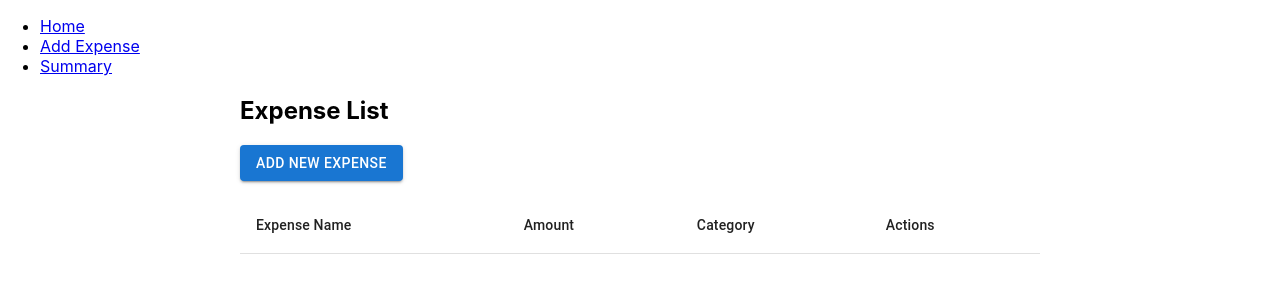
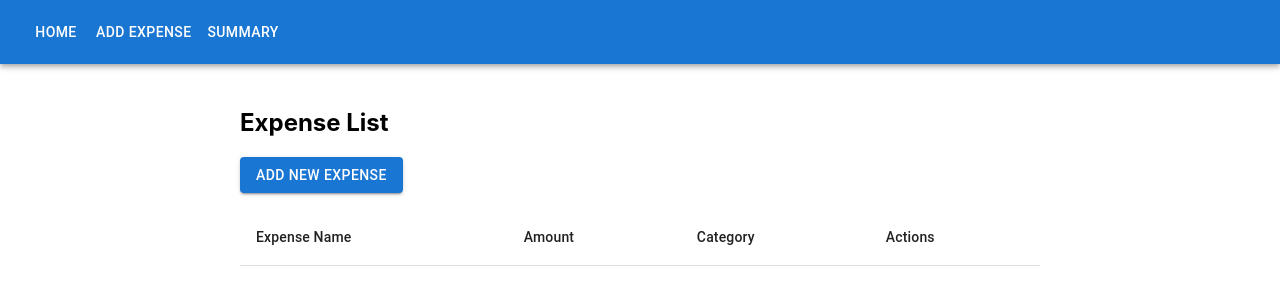
Before and after one commit to ARIERICYRON/expense-manager, a React (Create React App) app: page / in a window 1280 px wide. Shown: the top 300 px of the page. Built offline with nearby package versions, Linux system fonts and the light colour scheme.

Commit message:
styled my navbar

```diff
--- a/src/App.js
+++ b/src/App.js
@@ -5,26 +5,27 @@ import AddExpense from './components/AddExpense';
 import EditExpense from './components/EditExpense';
 import ExpenseSummary from './components/ExpenseSummary';
 import { ExpenseProvider } from './context/ExpenseContext';
+import { AppBar, Toolbar, Button, Box } from '@mui/material';
 
 function App() {
   return (
     <ExpenseProvider>
       <Router>
-        <nav>
-          <ul>
-            <li><Link to="/">Home</Link></li>
-            <li><Link to="/add">Add Expense</Link></li>
-            <li><Link to="/summary">Summary</Link></li>
-          </ul>
-        </nav>
-        <div className="App">
+      <AppBar position="static">
+          <Toolbar>
+            <Button color="inherit" component={Link} to="/">Home</Button>
+            <Button color="inherit" component={Link} to="/add">Add Expense</Button>
+            <Button color="inherit" component={Link} to="/summary">Summary</Button>
+          </Toolbar>
+        </AppBar>
+        <Box sx={{ padding: 3 }}>
           <Routes>
             <Route path="/" element={<ExpenseList />} />
             <Route path="/add" element={<AddExpense />} />
             <Route path="/edit/:id" element={<EditExpense />} />
             <Route path="/summary" element={<ExpenseSummary />} />
           </Routes>
-        </div>
+        </Box>
       </Router>
     </ExpenseProvider>
   );
```
